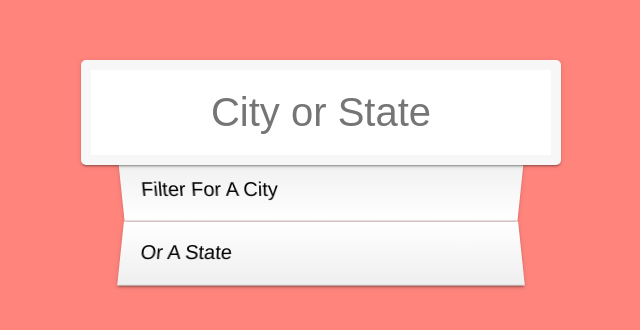
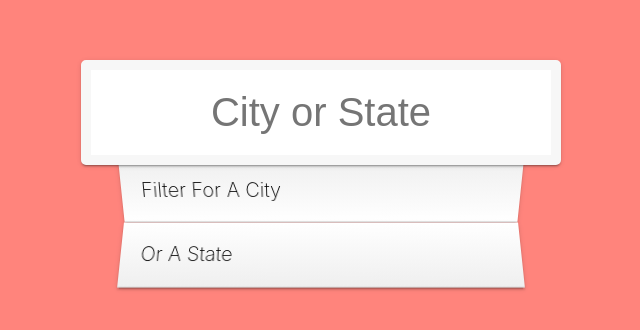
Before and after one commit to eneax/JavaScript30, a plain HTML site: page 06 - Type Ahead/index.html in a window 1280 px wide. Shown: the whole page, without its empty margins (319-959 px from the left). Drawn offline with Linux system fonts and the light colour scheme; no server answers.

Commit message:
Update font family

```diff
--- a/06 - Type Ahead/style.css
+++ b/06 - Type Ahead/style.css
@@ -12,7 +12,7 @@
 html {
   box-sizing: border-box;
   background: var(--base);
-  font-family: 'helvetica neue';
+  font-family: -apple-system,BlinkMacSystemFont,Segoe UI,Roboto,Oxygen-Sans,Ubuntu,Cantarell,Helvetica Neue,sans-serif;
   font-size: 20px;
   font-weight: 200;
 }
```
